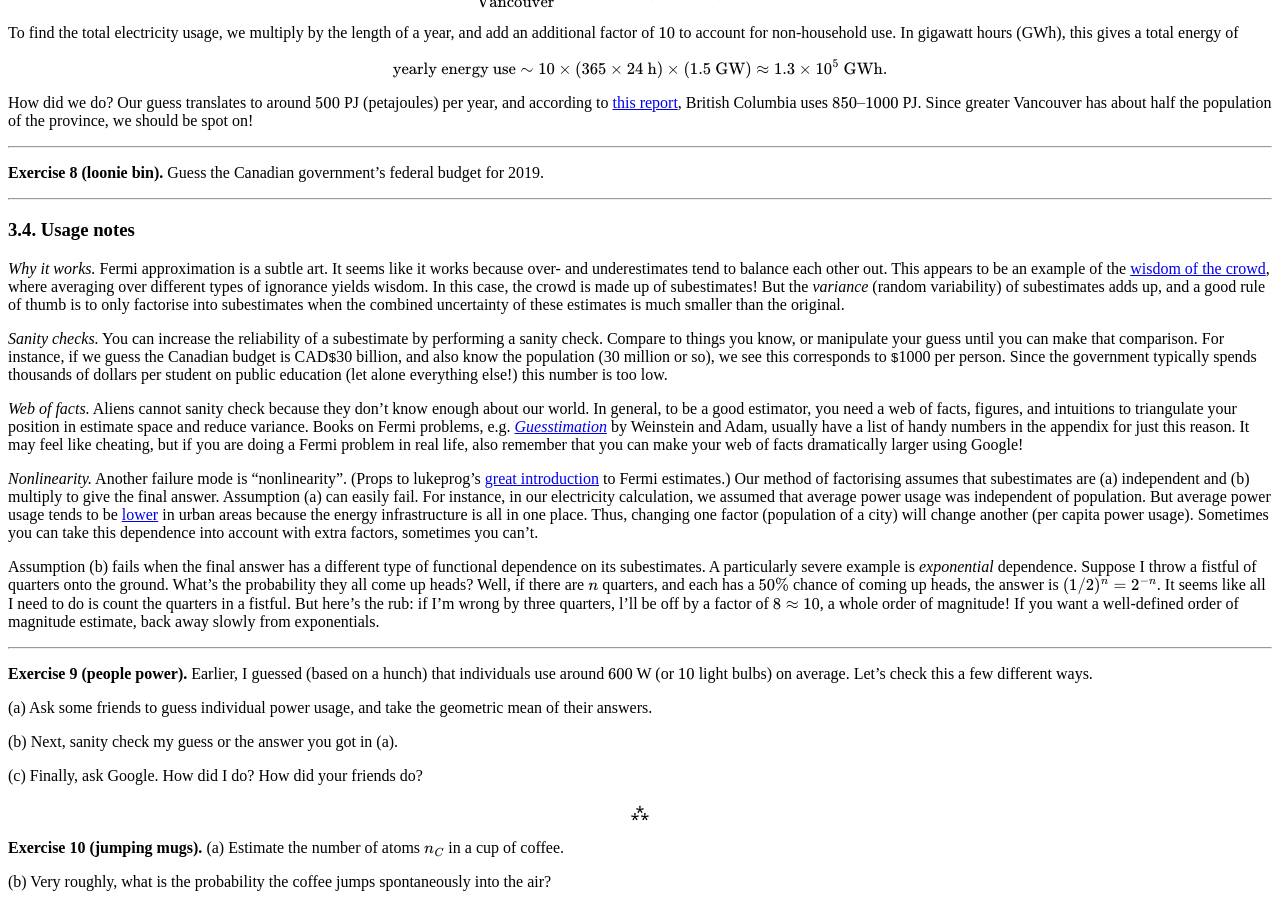
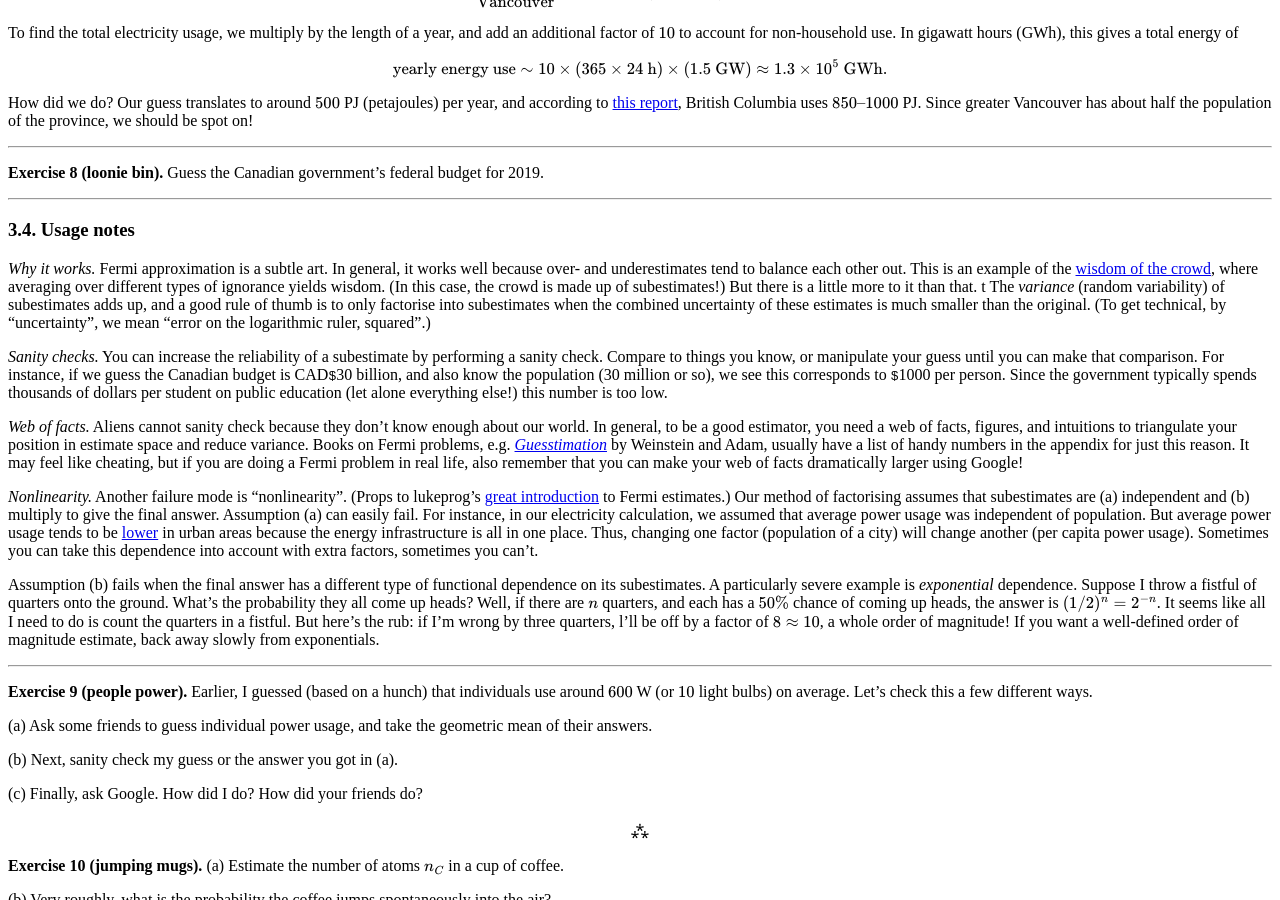
Before and after one commit to hapax/hapax.github.io, a Jekyll site: the page built from assets/simple-physics.md, in a window 1280 px wide and 900 px high, scrolled down 7849 px. Built offline with Jekyll 4.4.1, drawn with Linux system fonts in a browser that asks for light colours; our own code applies the rules of GitHub Pages for plain Markdown files; formulas are drawn with MathJax 3; a script that is not in the unit is left out.

Commit message:
Update simple-physics.md

```diff
--- a/assets/simple-physics.md
+++ b/assets/simple-physics.md
@@ -832,15 +832,19 @@ we should be spot on!
 ### 3.4. Usage notes<a id="sec-3-4" name="sec-3-4"></a>
 
 *Why it works.* Fermi approximation is a subtle art.
-It seems like it works because over- and underestimates tend to
+In general, it works well because over- and underestimates tend to
 balance each other out.
-This appears to be an example of the
+This is an example of the
 [wisdom of the crowd](https://en.wikipedia.org/wiki/Wisdom_of_the_crowd),
 where averaging over different types of ignorance yields wisdom.
-In this case, the crowd is made up of subestimates!
-But the *variance* (random variability) of subestimates adds up, and a
+(In this case, the crowd is made up of subestimates!)
+But there is a little more to it than that. t
+The *variance* (random variability) of subestimates adds up, and a
 good rule of thumb is to only factorise into subestimates when the
-combined uncertainty of these estimates is much smaller than the original.
+combined uncertainty of these estimates is much smaller than the
+original.
+(To get technical, by "uncertainty", we mean "error on the logarithmic
+ruler, squared".)
 
 *Sanity checks.*
 You can increase the reliability of a subestimate by performing a sanity check.
```
